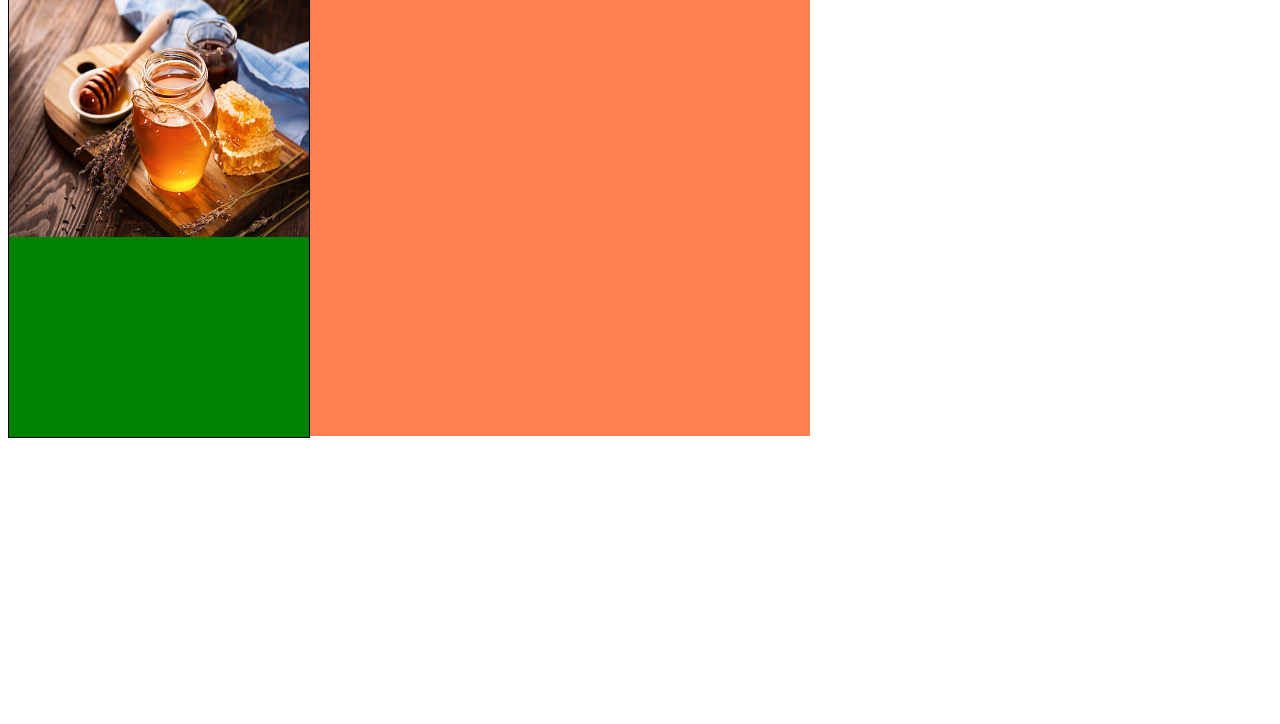
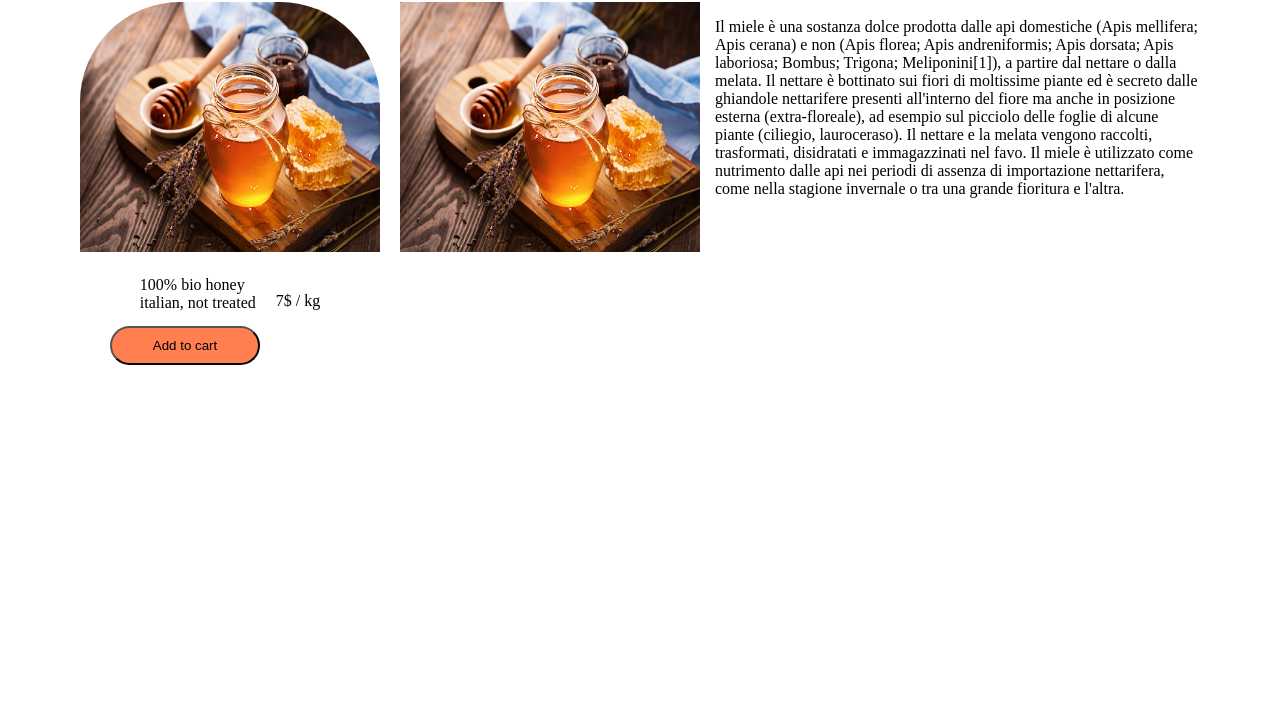
Before and after one commit to Andreala94/Eserc.-GhitHub-e-Flex, a plain HTML site: page Flex/index.html in a window 1280 px wide. Shown: the part 76-800 px from the top of the page. Drawn offline with Linux system fonts and the light colour scheme.

Commit message:
salvataggio

```diff
--- a/Flex/index.html
+++ b/Flex/index.html
@@ -1,5 +1,6 @@
 <!DOCTYPE html>
 <html lang="en">
+
 <head>
     <meta charset="UTF-8">
     <meta http-equiv="X-UA-Compatible" content="IE=edge">
@@ -7,6 +8,7 @@
     <title>Document</title>
     <link rel="stylesheet" href="style.css">
 </head>
+
 <body>
     <div class="heder-bar">
         <div class="lista"><span>Our Honey</span></div>
@@ -17,13 +19,28 @@
     </div>
     <div class="conteiner">
         <div class="card">
-          <img src="honey.jpg" alt="">
+            <img src="honey.jpg" alt="">
+            <div class="prezzo">
+                <span>100% bio honey <br>italian, not treated</span>
+                <p>7$ / kg</p>
+            </div>
+
+            <button>Add to cart</button>
         </div>
         <div class="articolo">
-
+            <img src="honey.jpg" alt="">
+            <p>Il miele è una sostanza dolce prodotta dalle api domestiche (Apis mellifera; Apis cerana) e non (Apis
+                florea; Apis andreniformis; Apis dorsata; Apis laboriosa; Bombus; Trigona; Meliponini[1]), a partire dal
+                nettare o dalla melata. Il nettare è bottinato sui fiori di moltissime piante ed è secreto dalle
+                ghiandole nettarifere presenti all'interno del fiore ma anche in posizione esterna (extra-floreale), ad
+                esempio sul picciolo delle foglie di alcune piante (ciliegio, lauroceraso). Il nettare e la melata
+                vengono raccolti, trasformati, disidratati e immagazzinati nel favo. Il miele è utilizzato come
+                nutrimento dalle api nei periodi di assenza di importazione nettarifera, come nella stagione invernale o
+                tra una grande fioritura e l'altra.</p>
         </div>
     </div>
 
 
 </body>
+
 </html>
--- a/Flex/style.css
+++ b/Flex/style.css
@@ -1,6 +1,5 @@
 .heder-bar{
     display:flex;
-    border: 1px solid black;
     justify-content: space-around;
     gap: 10px;
 }
@@ -9,7 +8,6 @@
 .lista{
     width: 200px;
     background-color: yellow;
-    border: 1px solid black;
     border-radius: 20px;
     display: flex;
     align-items: center;
@@ -26,14 +24,18 @@ div.lista > img{
 .lista:nth-last-of-type(3){
     display: flex;
     flex-grow: 1;
+    justify-content: space-around;
 
 }
 
-/* container contenente  */
+/* container contenente la card e l'articolo  */
 .conteiner{
     display: flex;
+    justify-content: center;
+    margin-top: 20px;
+    gap: 20px;
 }
-.card > img{
+ img{
     width: 300px;
     height: 250px;
 
@@ -42,16 +44,31 @@ div.lista > img{
 .card {
     width: 300px;
     height: 450px;
-    border: 1px solid black;
-    background-color: green;
+
 }
+div.card > img{
+    border-top-left-radius: 100px;
+    border-top-right-radius: 100px;
 
+}
+button{
+    width: 150px;
+    padding: 10px;
+    border-radius: 20px;
+    background-color: coral;
+    margin-left: 30px;
+}
+.prezzo{
+    display: flex;
+    justify-content: center;
+    gap: 20px;
+    margin-top: 20px;
+}
 
 /* articolo */
 .articolo{
     display: flex;
-    width: 500px;
-    height: 450px;
-    background-color: coral;
-
+    width: 800px;
+    height: 250px;
+    gap: 15px;
 }
```
